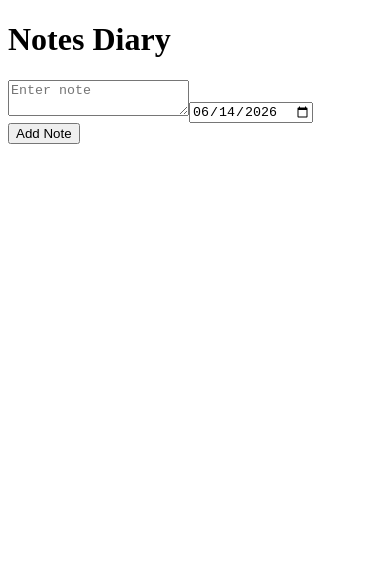
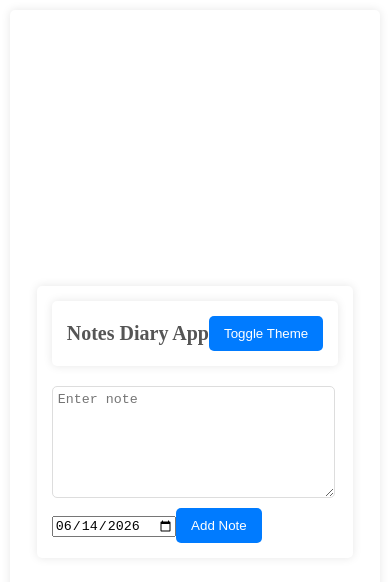
Before and after one commit to Biosaiber/note-diary-app, an Angular app: page / in a window 390 px wide. Shown: the top 582 px of the page. Built offline with nearby package versions, Linux system fonts and the light colour scheme.

Commit message:
Integrate UserPreferences service

```diff
--- a/src/app/app.html
+++ b/src/app/app.html
@@ -1,4 +1,15 @@
-<h1>Notes Diary</h1>
+<div class="container" [class.dark-theme]="currentTheme === 'dark'" [class.light-theme]="currentTheme === 'light'">
+    <div class="center-content" [class.dark-theme]="currentTheme === 'dark'"
+        [class.light-theme]="currentTheme === 'light'">
+
+        <div class="header">
+            <h1 [class.dark-theme]="currentTheme === 'dark'" [class.light-theme]="currentTheme === 'light'">
+                Notes Diary App
+            </h1>
+            <button (click)="toggleTheme()" [class.dark-theme]="currentTheme === 'dark'" [class.light-theme]="currentTheme === 'light'">
+                Toggle Theme
+            </button>
+        </div>
         <app-note-create></app-note-create>
         <app-note-list></app-note-list>
         <section class="logs-section">
--- a/src/app/app.ts
+++ b/src/app/app.ts
@@ -2,24 +2,35 @@ import { Component, inject, OnInit, DoCheck } from '@angular/core';
 import { NoteCreateComponent } from './note-create/note-create.component';
 import { NoteListComponent } from './note-list/note-list.component';
 import { LoggerService } from './logger.service';
+import { UserPreferencesService } from './user-preferences.service';
 
 @Component({
   selector: 'app-root',
   imports: [NoteCreateComponent, NoteListComponent,],
+  providers: [UserPreferencesService],
   templateUrl: './app.html',
   styleUrl: './app.css'
 })
 export class App implements OnInit, DoCheck {
   private loggerService = inject(LoggerService);
+  private userPreferencesService = inject(UserPreferencesService);
 
   logMessages: string[] = [];
+  currentTheme: 'light' | 'dark' = 'light';
 
   ngOnInit(): void {
     this.logMessages = this.loggerService.messages;
+    this.currentTheme = this.userPreferencesService.currentTheme;
   }
 
   ngDoCheck(): void {
     this.logMessages = this.loggerService.messages;
   }
 
+  toggleTheme():void {
+    console.log('toggle')
+    this.currentTheme = this.currentTheme === 'light' ? 'dark' : 'light';
+    this.userPreferencesService.setTheme(this.currentTheme);
+  }
+
 }
--- /dev/null
+++ b/src/app/user-preferences.service.ts
@@ -0,0 +1,15 @@
+import { Injectable } from '@angular/core';
+
+@Injectable()
+
+export class UserPreferencesService {
+  private theme: 'light' | 'dark' = 'light';
+
+  get currentTheme(): 'light' | 'dark' {
+    return this.theme
+  }
+
+  setTheme(theme: 'light' | 'dark'):void {
+    this.theme = theme;
+  }
+}
--- a/src/styles.css
+++ b/src/styles.css
@@ -1 +1,183 @@
 /* You can add global styles to this file, and also import other style files */
+body, h1, h2, ul, li, div {
+    margin: 0;
+    padding: 0;
+    box-sizing: border-box;
+}
+
+body.light-theme {
+    font-family: 'Arial', sans-serif;
+    line-height: 1.6;
+    color: #333;
+    background-color: #f4f4f4;
+    padding: 20px;
+}
+
+body.dark-theme {
+    font-family: 'Arial', sans-serif;
+    line-height: 1.6;
+    color: #ccc;
+    background-color: #333;
+    padding: 20px;
+}
+
+h2 {
+    color: #555;
+    font-weight: bold;
+    margin-bottom: 10px;
+}
+
+h1 {
+    margin-bottom: 20px;
+    font-size: 24px;
+}
+
+h1.light-theme {
+    color: #555;
+}
+
+h1.dark-theme {
+    color: #555;
+}
+
+ul {
+    list-style-type: none;
+}
+
+li {
+    background-color: #fff;
+    margin-bottom: 5px;
+    padding: 10px;
+    border-radius: 5px;
+    border: 1px solid #ddd;
+}
+
+li.dark-theme {
+    background-color: #444;
+    border-color: #666;
+}
+
+div {
+    background-color: #fff;
+    padding: 15px;
+    border-radius: 5px;
+    box-shadow: 0 0 10px 0 rgba(0,0,0,0.1);
+    margin-bottom: 20px;
+}
+
+div.container {
+    display: flex;
+    justify-content: center;
+    align-items: center;
+    min-height: 100vh;
+    padding: 20px;
+}
+
+div.dark-theme {
+    background-color: #444;
+    box-shadow: 0 0 10px 0 rgba(255,255,255,0.1);
+}
+
+
+textarea {
+    height: 100px;
+    padding: 5px;
+    border: 1px solid #ddd;
+    border-radius: 5px;
+    display: block;
+    width: calc(100% - 15px);
+    margin-bottom: 10px;
+    margin-top: 10px;
+}
+
+.noteCreate-container {
+    display: flex;
+    flex-direction: column;
+    align-items: center;
+}
+
+button {
+    background-color: #007BFF;
+    color: white;
+    border: none;
+    padding: 10px 15px;
+    border-radius: 5px;
+    cursor: pointer;
+}
+
+button:hover {
+    background-color: #0056b3;
+}
+
+button.dark-theme {
+    background-color: #666;
+}
+
+button.dark-theme:hover {
+    background-color: #444;
+}
+
+button {
+    background-color: #007BFF;
+    color: white;
+    border: none;
+    padding: 10px 15px;
+    border-radius: 5px;
+    cursor: pointer;
+}
+
+button:hover {
+    background-color: #0056b3;
+}
+
+button.dark-theme {
+    background-color: #666;
+}
+
+button.dark-theme:hover {
+    background-color: #444;
+}
+
+.note-item {
+    display: flex;
+    justify-content: space-between;
+    align-items: center;
+}
+
+.note-item details {
+    width: 80%;
+    margin-right: 10px;
+}
+
+.note-item summary {
+    font-weight: bold;
+    cursor: pointer;
+}
+
+.note-item p {
+    margin-top: 10px;
+    max-height: 200px;
+    overflow-y: auto;
+    max-width: 200px;
+}
+
+.header {
+    display: flex;
+    justify-content: space-between;
+    align-items: center;
+  }
+.header h1 {
+    margin-top: 0;
+    margin-bottom: 0;
+    align-self: center;
+}
+
+@media (max-width: 600px) {
+    body {
+        padding: 10px;
+    }
+
+    h1 {
+        font-size: 20px;
+    }
+}
```
Also changed, not shown: 1 other file (tests, documents, lock files or other folders). Lines whose indentation alone changed are shown as unchanged.
